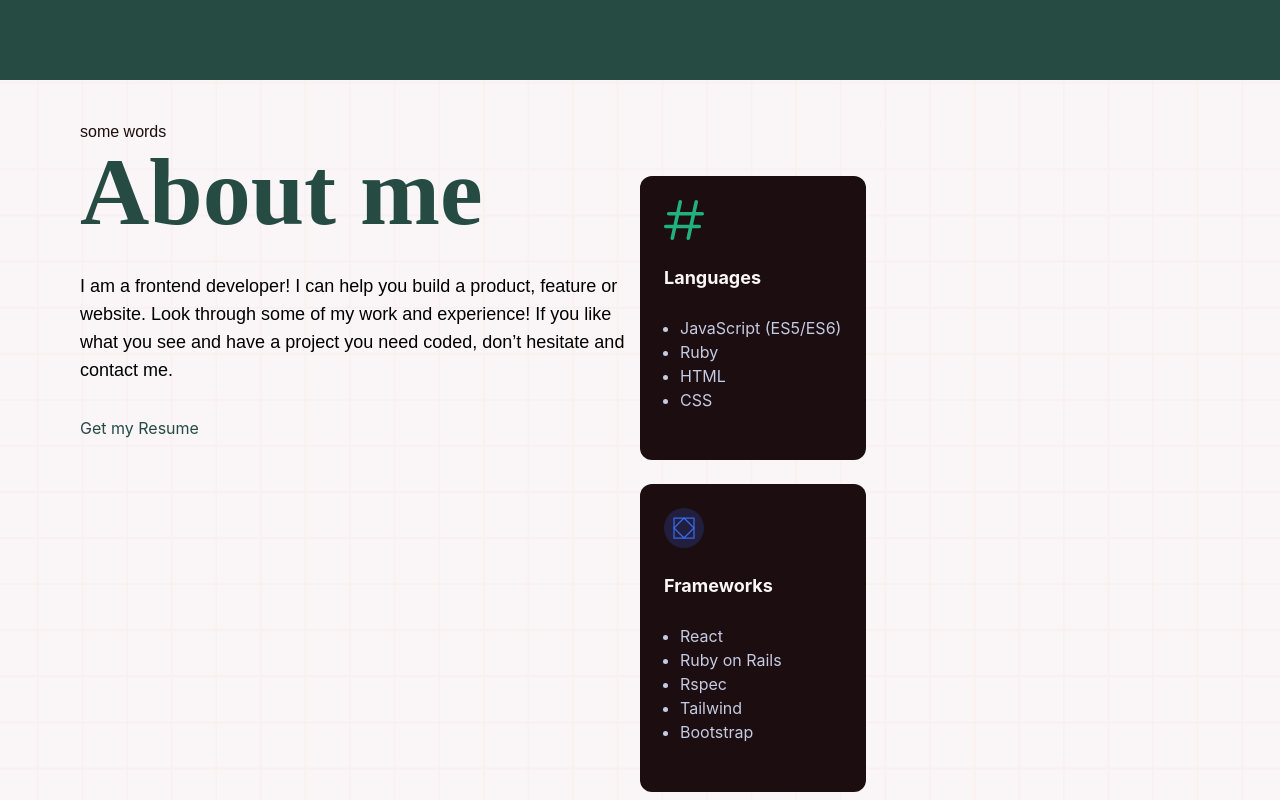
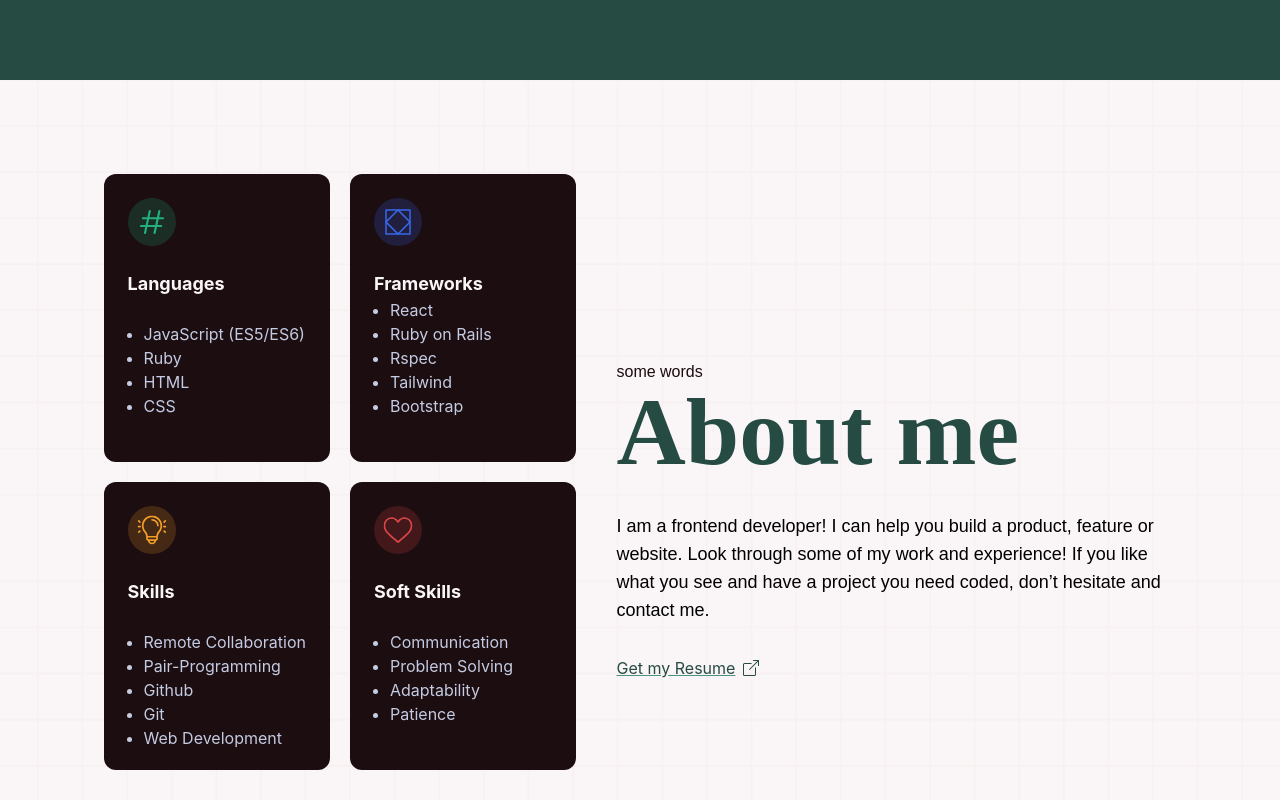
Before and after one commit to Mofuhidy/portfolio-0.1, a React (Create React App) app: page / in a window 1280 px wide. Shown: the part 2040-2840 px from the top of the page. Built offline with nearby package versions, Linux system fonts and the light colour scheme.

Commit message:
Add the about me design for larger screen

```diff
--- a/src/components/AboutMe.js
+++ b/src/components/AboutMe.js
@@ -1,11 +1,12 @@
-import hash from '../assets/hash.svg';
+import { BsBoxArrowUpRight } from 'react-icons/bs';
+import hash from '../assets/ic_languages.svg';
 import frameworks from '../assets/ic_frameworks.svg';
 import skills from '../assets/ic_skills.svg';
 import softSkills from '../assets/ic_soft-skills.svg';
 
 function AboutMe() {
   return (
-    <div className="mt-10 min-h-screen md:px-20 py-0 px-4 flex flex-col sm:flex-row">
+    <div className="mt-10 min-h-screen sm:px-20 py-0 px-4 flex flex-col lg:flex-row-reverse lg:justify-center items-center gap-10 mx-auto ">
       <div className="aboutMeParagraph">
         <h2 className=" text-5xl sm:text-8xl font-semibold text-primary myName">
           <p className=" text-sm sm:text-base text-text font-normal">some words</p>
@@ -19,13 +20,16 @@ function AboutMe() {
         </p>
         <a href="#cv" target="_blank">
           <button type="button" className="bg-accent mt-8 w-full text-background py-3 px-4 rounded-3xl sm:hidden">Get my Resume</button>
-          <span className="hidden sm:flex text-primary mt-8">Get my Resume</span>
+          <span className="hidden sm:flex text-primary mt-8 underline items-center gap-2">
+            Get my Resume
+            <BsBoxArrowUpRight className="text-primary" />
+          </span>
         </a>
       </div>
 
-      <div className="cards mt-8 pb-32 ">
-        <div className=" mt-6 rounded-xl w-full bg-text p-6">
-          <img src={hash} alt="hash icon" className="w-10 h-10" />
+      <div className="cards mt-8 pb-32 md:grid md:grid-cols-2 gap-5">
+        <div className=" mt-6 md:mt-0 rounded-xl w-full sm:h-72 bg-text p-6">
+          <img src={hash} alt="hash icon" className="w-10 h-10 sm:w-12 sm:h-12" />
           <h3 className=" font-bold text-lg text-background mt-6">Languages</h3>
           <ul className="my-6 list-disc pl-4">
             <li className="text-secondary ">JavaScript (ES5/ES6)</li>
@@ -34,11 +38,11 @@ function AboutMe() {
             <li className="text-secondary ">CSS</li>
           </ul>
         </div>
-        {' '}
-        <div className=" mt-6 rounded-xl w-full bg-text p-6">
-          <img src={frameworks} alt="frameworks icon" className="w-10 h-10" />
+
+        <div className=" mt-6 md:mt-0 rounded-xl w-full sm:h-72 bg-text p-6">
+          <img src={frameworks} alt="frameworks icon" className="w-10 h-10 sm:w-12 sm:h-12" />
           <h3 className=" font-bold text-lg text-background mt-6">Frameworks</h3>
-          <ul className="my-6 list-disc pl-4">
+          <ul className="my-6 md:mt-0 list-disc pl-4">
             <li className="text-secondary ">React</li>
             <li className="text-secondary ">Ruby on Rails</li>
             <li className="text-secondary ">Rspec</li>
@@ -46,9 +50,9 @@ function AboutMe() {
             <li className="text-secondary ">Bootstrap</li>
           </ul>
         </div>
-        {' '}
-        <div className=" mt-6 rounded-xl w-full bg-text p-6">
-          <img src={skills} alt="skills icon" className="w-10 h-10" />
+
+        <div className=" mt-6 md:mt-0 rounded-xl w-full sm:h-72 bg-text p-6">
+          <img src={skills} alt="skills icon" className="w-10 h-10 sm:w-12 sm:h-12" />
           <h3 className=" font-bold text-lg text-background mt-6">Skills</h3>
           <ul className="my-6 list-disc pl-4">
             <li className="text-secondary ">
@@ -64,9 +68,9 @@ function AboutMe() {
             </li>
           </ul>
         </div>
-        {' '}
-        <div className=" mt-6 rounded-xl w-full bg-text p-6">
-          <img src={softSkills} alt="soft skills icon" className="w-10 h-10" />
+
+        <div className=" mt-6 md:mt-0 rounded-xl w-full sm:h-72 bg-text p-6">
+          <img src={softSkills} alt="soft skills icon" className="w-10 h-10 sm:w-12 sm:h-12" />
           <h3 className=" font-bold text-lg text-background mt-6">Soft Skills</h3>
           <ul className="my-6 list-disc pl-4">
             <li className="text-secondary ">Communication</li>
```
Also changed, not shown: src/assets/hash.svg (deleted), src/assets/ic_languages.svg (added).
